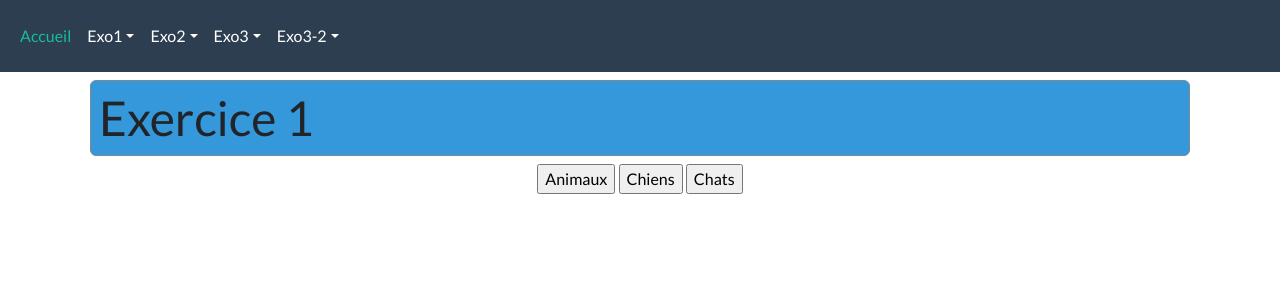
After one commit to LucieMeteyer/DWWMLM, a PHP site: page /POO/Exo1.php in a window 1280 px wide. The commit adds this page. Shown: the top 300 px of the page. Run offline with PHP 8.4, Linux system fonts and the light colour scheme.

Commit message:
MAJ 28/11/2022

```diff
--- /dev/null
+++ b/Laragon/www/POO/Exo1.php
@@ -0,0 +1,77 @@
+<?php ob_start() ?>
+
+
+<form action="" method="get">
+    <center>
+        <input type="submit" value=Animaux name=Animaux>
+        <input type="submit" value=Chiens name=Chiens>
+        <input type="submit" value=Chats name=Chats>
+    </center>
+</form>
+
+
+<?php
+class Animal
+{
+
+    public  $nom;
+    public $age;
+    public $type;
+
+    public function __construct($nom, $age, $type)
+    {
+
+        $this->nom = $nom;
+        $this->age = $age;
+        $this->type = $type;
+    }
+
+    public function afficher()
+    {
+        echo "Je m'appelle   $this->nom j'ai  $this->age   ans et je suis un   $this->type" . "<br/>";
+    }
+}
+
+$animal1 = new Animal("Levi", 6, "chien");
+$animal2 = new Animal("Nuage", 4, "chat");
+$animaux = [$animal1, $animal2];
+?>
+
+
+<p>
+    <?php
+    if (isset($_GET["Chiens"])) {
+        foreach ($animaux as $animal) {
+            if($animal->type=="chien"){
+                echo "Je m'appelle " .  $animal->nom . " j'ai " .  $animal->age . " ans et je suis un chien";
+            }
+
+        }
+    }
+    if (isset($_GET["Chats"])) {
+        foreach ($animaux as $animal) {
+            if($animal->type=="chat"){
+                echo "Je m'appelle " .  $animal->nom . " j'ai " .  $animal->age . " ans et je suis un chat";
+            }
+
+        }
+    }
+
+    if (isset($_GET["Animaux"])) {
+        foreach ($animaux as $animal) {
+            if($animal->type){
+                echo "Je m'appelle " .  $animal->nom . " j'ai " .  $animal->age .  " ans et je suis un " . $animal->type . "<br>";
+            }
+
+        }
+    }
+
+    ?>
+</p>
+
+
+<?php
+$content = ob_get_clean();
+$titre = "Exercice 1";
+require "template.php"
+?>
--- /dev/null
+++ b/Laragon/www/POO/template.php
@@ -0,0 +1,81 @@
+<!DOCTYPE html>
+<html lang="fr">
+
+<head>
+    <meta charset="UTF-8">
+    <meta http-equiv="X-UA-Compatible" content="IE=edge">
+    <meta name="viewport" content="width=device-width, initial-scale=1.0">
+    <title>Exercies POO</title>
+    <link rel="stylesheet" href="https://cdn.jsdelivr.net/npm/bootstrap@5.2.3/dist/css/bootstrap.min.css">
+    <link rel="stylesheet" href="https://bootswatch.com/5/flatly/bootstrap.min.css">
+</head>
+
+<body>
+    <!-- NavBar -->
+    <nav class="navbar navbar-expand-lg navbar-dark bg-primary">
+        <div class="container-fluid">
+            <button class="navbar-toggler" type="button" data-bs-toggle="collapse" data-bs-target="#navbarColor01" aria-controls="navbarColor01" aria-expanded="false" aria-label="Toggle navigation">
+                <span class="navbar-toggler-icon"></span>
+            </button>
+            <div class="collapse navbar-collapse" id="navbarColor01">
+                <ul class="navbar-nav me-auto">
+                    <li class="nav-item">
+                        <a class="nav-link active" href="index.php">Accueil
+                            <span class="visually-hidden">(current)</span>
+                        </a>
+                    </li>
+                    <!-- Bouton -->
+                    <li class="nav-item dropdown">
+                        <a class="nav-link dropdown-toggle" data-bs-toggle="dropdown" href="#" role="button" aria-haspopup="true" aria-expanded="false">Exo1</a>
+                        <div class="dropdown-menu">
+                            <?php for ($i = 1; $i <= 1; $i++) : ?>
+                                <a class="dropdown-item" href="../POO/Exo1.php<?=$i ?>.php">exercice<?=$i ?></a>
+                            <?php endfor; ?>
+                        </div>
+                    </li>
+                    <!-- Bouton-->
+                    <li class="nav-item dropdown">
+                        <a class="nav-link dropdown-toggle" data-bs-toggle="dropdown" href="#" role="button" aria-haspopup="true" aria-expanded="false">Exo2</a>
+                        <div class="dropdown-menu">
+                        <?php for ($i = 1; $i <= 1; $i++) : ?>
+                                <a class="dropdown-item" href="../POO/Exo2.php<?=$i ?>.php">exercice<?=$i ?></a>
+                            <?php endfor; ?>
+                        </div>
+                    </li>
+                    <!-- Bouton -->
+                    <li class="nav-item dropdown">
+                        <a class="nav-link dropdown-toggle" data-bs-toggle="dropdown" href="#" role="button" aria-haspopup="true" aria-expanded="false">Exo3</a>
+                        <div class="dropdown-menu">
+                        <?php for ($i = 1; $i <= 1; $i++) : ?>
+                                <a class="dropdown-item" href="../POO/Exo3.php<?=$i ?>.php">exercice<?=$i ?></a>
+                            <?php endfor; ?>
+                        </div>
+                    </li>
+                     <!-- Bouton -->
+                     <li class="nav-item dropdown">
+                        <a class="nav-link dropdown-toggle" data-bs-toggle="dropdown" href="#" role="button" aria-haspopup="true" aria-expanded="false">Exo3-2</a>
+                        <div class="dropdown-menu">
+                        <?php for ($i = 1; $i <= 1; $i++) : ?>
+                                <a class="dropdown-item" href="../POO/Exo3-2.php<?=$i ?>.php">exercice<?=$i ?></a>
+                            <?php endfor; ?>
+                        </div>
+                    </li>
+
+                </ul>
+            </div>
+        </div>
+    </nav>
+
+
+    <div class="container">
+        <h1 class="rounded border border-dark p-2 m-2 bg-info text-lig"> <?= $titre ?> </h1>
+        <?= $content ?>
+    </div>
+
+
+
+    <script src="https://cdn.jsdelivr.net/npm/@popperjs/core@2.11.6/dist/umd/popper.min.js" integrity="sha384-oBqDVmMz9ATKxIep9tiCxS/Z9fNfEXiDAYTujMAeBAsjFuCZSmKbSSUnQlmh/jp3" crossorigin="anonymous"></script>
+    <script src="https://cdn.jsdelivr.net/npm/bootstrap@5.2.3/dist/js/bootstrap.min.js" integrity="sha384-cuYeSxntonz0PPNlHhBs68uyIAVpIIOZZ5JqeqvYYIcEL727kskC66kF92t6Xl2V" crossorigin="anonymous"></script>
+</body>
+
+</html>
```
Also changed, not shown: Laragon/www/POO/Exo2.php (added, +33 -0 lines), Laragon/www/POO/Exo3-2.php (added, +12 -0 lines), Laragon/www/POO/Exo3.php (added, +41 -0 lines), Laragon/www/POO/index.php (added, +12 -0 lines), Laragon/www/SiteExo/2-ExercicesMoyens/Exercice4.php (+20 -3 lines).
